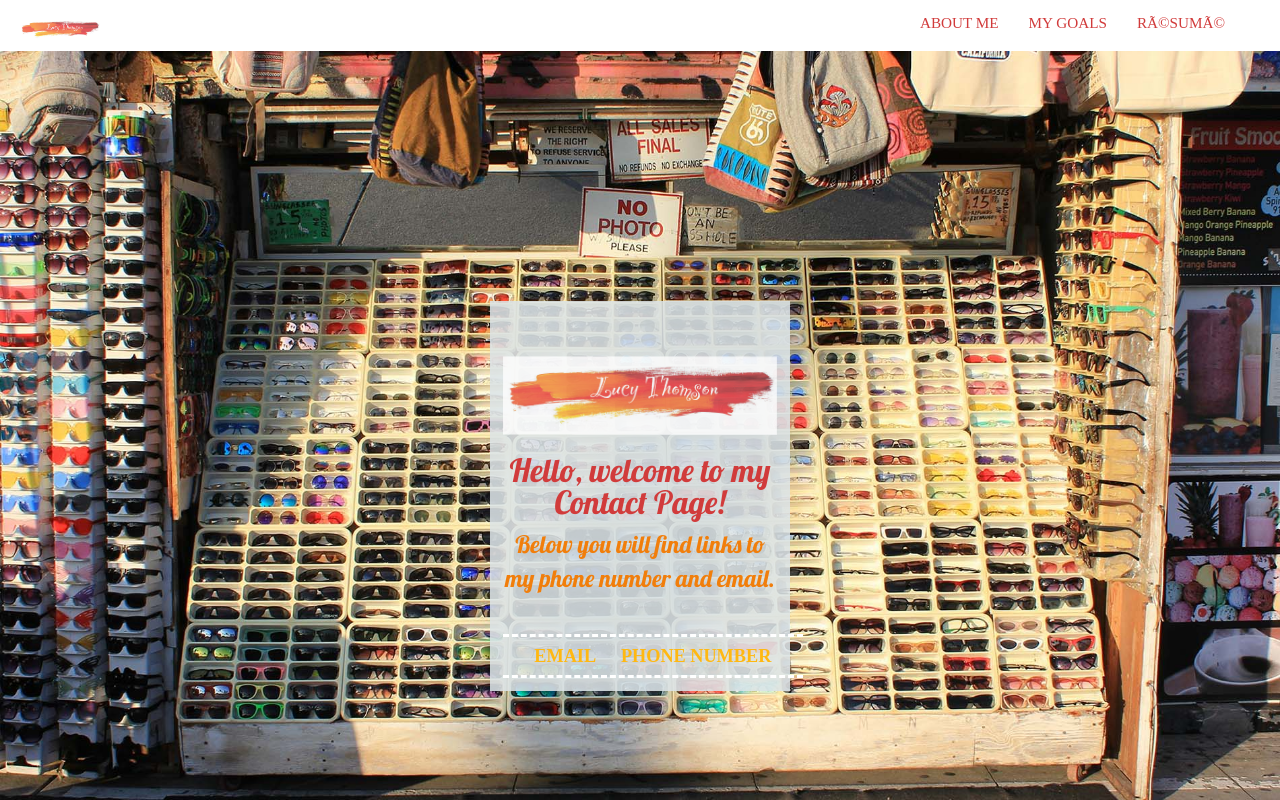
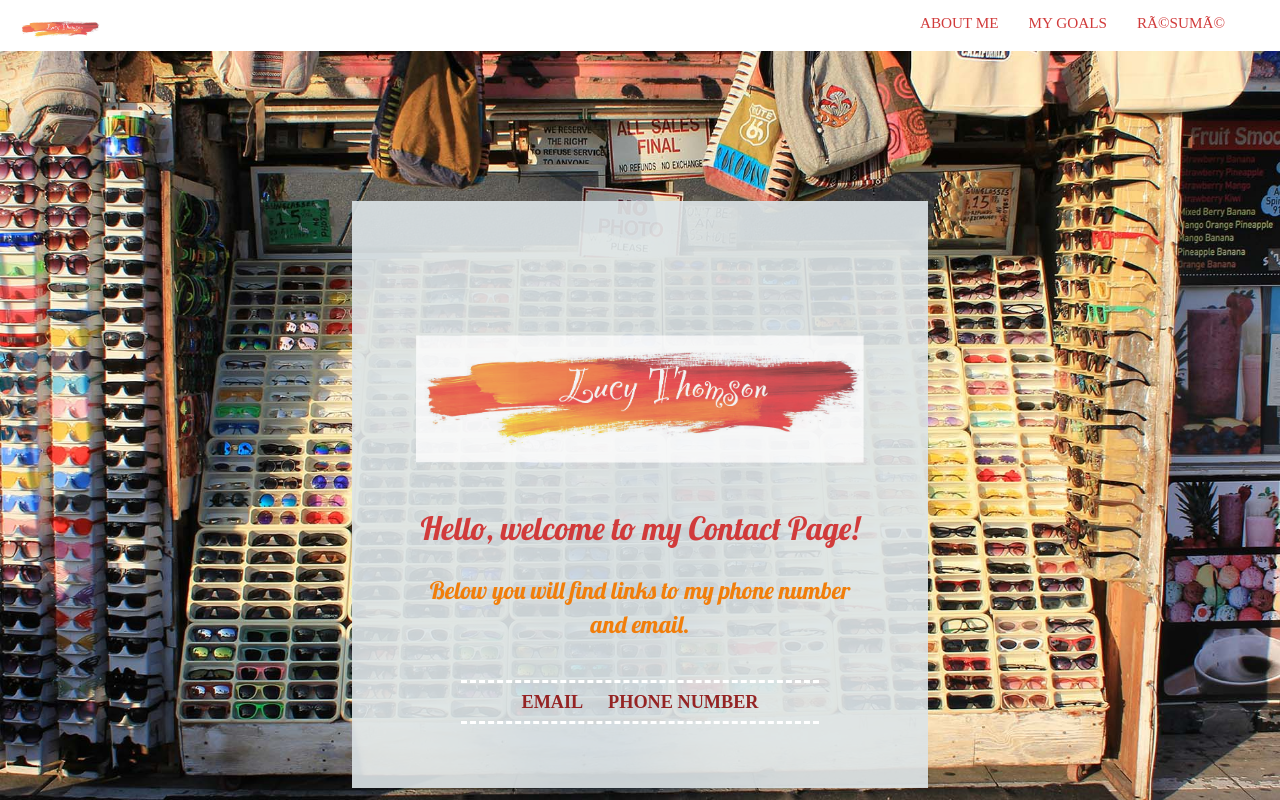
Before and after one commit to lucythomson-grc/contactpage, a plain HTML site: page index.html in a window 1280 px wide. Drawn offline with Linux system fonts and the light colour scheme; a web font is replaced by a local one.

Commit message:
Add files via upload

```diff
--- a/index.html
+++ b/index.html
@@ -4,6 +4,7 @@
 <head>
 
     <meta name="viewport" content="width=device-width, intitial-scale=1.0"/>
+    <meta name="description" content="Contact Page for John Burroughs High School senior Lucy Thomson from Burbank California. Includes personal description, future plans, résumé, and contact information."/>
 
 <link rel="stylesheet" type="text/css" href="styles-contact.css">
 
@@ -36,7 +37,10 @@
 
 <!-- start of center div -->
 <div class="center">
-    <img id="logo" src="images/brand@2x.png" alt="Sing Studio Logo" width="600"> <h1> Hello, welcome to my Contact Page! </h1>
+    <figure>
+    <img id="logo" src="images/brand@2x.png" alt="Lucy Thomson Logo" width="600">
+    </figure>
+    <h1> Hello, welcome to my Contact Page! </h1>
     <h2> Below you will find links to my phone number and email. </h2>
     <nav>
         <ul>
--- a/styles-contact.css
+++ b/styles-contact.css
@@ -68,11 +68,11 @@ html, body {
 }
 
 .center {
-    width: 15%;
-	min-width: 300px;
-	padding: 1%;
-    margin: 250px auto;
- 	background: rgba(220, 228, 231, 0.877); /*this uses opacity of 75% for the background color*/
+    width: 45%;
+	min-width: 500px;
+	padding: 5%;
+    margin: 150px auto;
+ 	background: rgba(220, 228, 231, 0.913); /*this uses opacity of 75% for the background color*/
 	text-align: center;
 	border: 4px bold rgba(255, 255, 255, 0.732);
 }
@@ -88,7 +88,7 @@ h1 {
 	/* FONT-FAMILY GOES HERE CHOOSE FROM TYPEKIT OR GOOGLE FONTS */
 	 font-family: "Lobster", sans-serif;
 	font-size: 2em;
-    margin: 0px auto 10px auto;
+    margin: 30px auto 30px auto;
     color: #d13b3b;
 }
 
@@ -104,10 +104,11 @@ h2 {
 
 p{
 	/* FONT-FAMILY GOES HERE CHOOSE FROM TYPEKIT OR GOOGLE FONTS */
-	font-family: Verdana, Geneva, Tahoma, sans-serif;
+	  font-family: "Caudex", serif;
 	font-size: 1.2em;
     line-height: 1.6;
-    color: #ff5a31;
+    color: #8c2e08;
+	text-align: left;
 }
 
 
@@ -130,7 +131,7 @@ nav li {
 nav a {
 	display: inline-block;
 	padding: 10px;
-	color: rgb(255, 184, 17);
+	color: rgb(149, 36, 36);
 	text-decoration: none;
 	font-weight: bold;
 }
```
